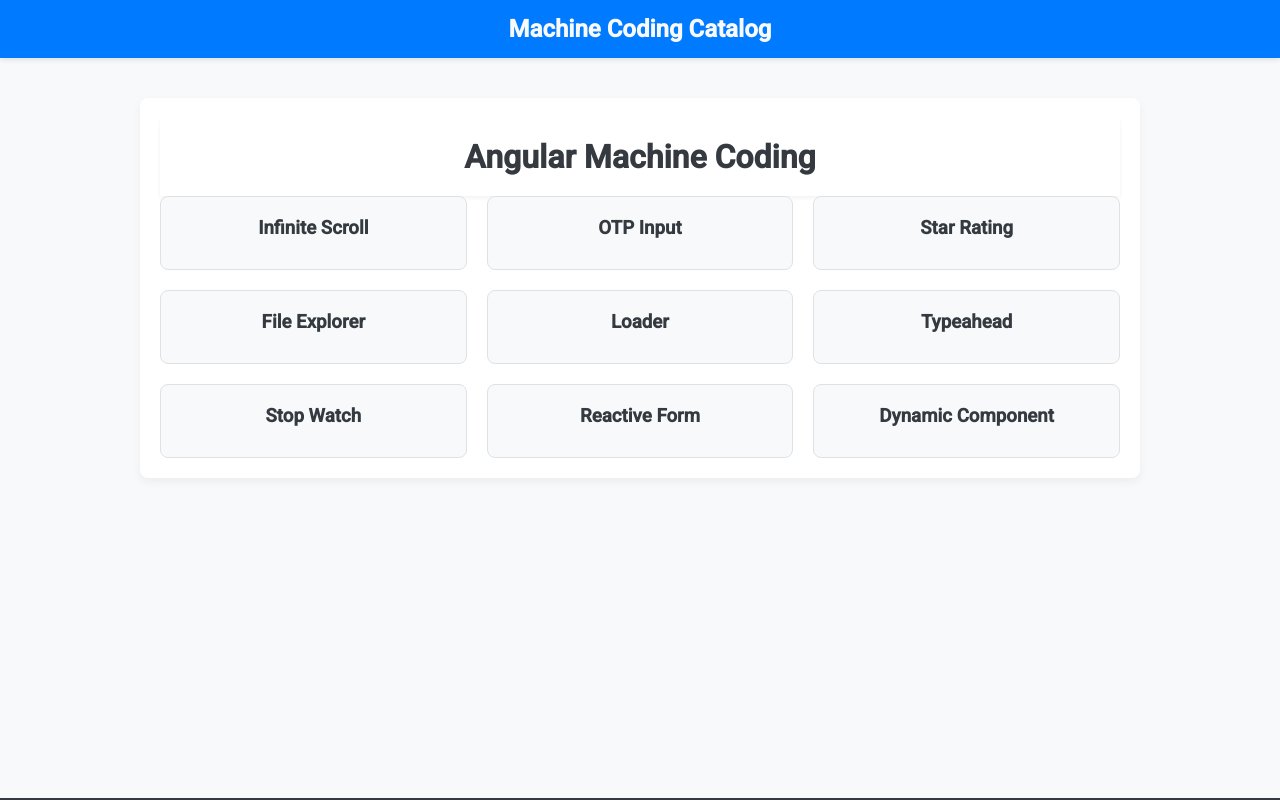
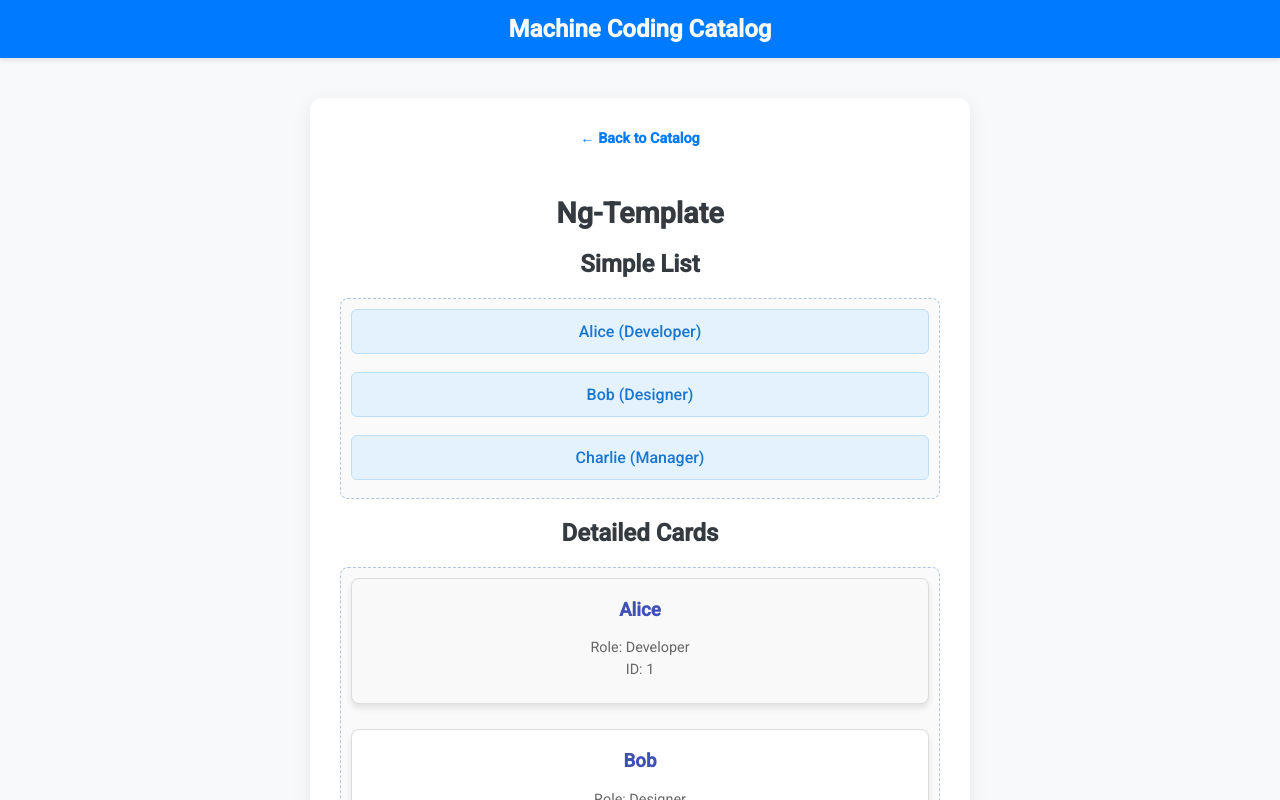
Before and after one commit to hi-shekhar/angular_machine_coding, an Angular app: page /ng-template in a window 1280 px wide. Before the commit this address led to /. Shown: the top 800 px of the page. Built offline with nearby package versions, Linux system fonts and the light colour scheme.

Commit message:
ng-template

```diff
--- a/src/app/app.routes.ts
+++ b/src/app/app.routes.ts
@@ -80,6 +80,14 @@ export const routes: Routes = [
     title: 'dynamic',
   },
   {
+    path: 'ng-template',
+    loadComponent: () =>
+      import('./features/ngtemplate/ngtemplate.component').then(
+        (c) => c.NgtemplateComponent
+      ),
+    title: 'ng-template',
+  },
+  {
     path: '**',
     redirectTo: '',
     pathMatch: 'full',
--- a/src/app/data/projects.ts
+++ b/src/app/data/projects.ts
@@ -39,6 +39,10 @@ const projects: Project[] = [
     id: 'dynamic',
     name: 'Dynamic Component',
   },
+  {
+    id: 'ng-template',
+    name: 'NgTemplate',
+  },
 ];
 
 export default projects;
--- /dev/null
+++ b/src/app/features/ngtemplate/ngtemplate.component.html
@@ -0,0 +1,21 @@
+<div class="page-container">
+  <a routerLink="/" class="back-link">&larr; Back to Catalog</a>
+  <h2 class="page-title">Ng-Template</h2>
+  <h2>Simple List</h2>
+  <app-list [items]="users" [itemTemplate]="simpleTemplate"></app-list>
+
+  <h2>Detailed Cards</h2>
+  <app-list [items]="users" [itemTemplate]="cardTemplate"></app-list>
+
+  <ng-template #simpleTemplate let-user>
+    <div class="list-item">{{ user.name }} ({{ user.role }})</div>
+  </ng-template>
+
+  <ng-template #cardTemplate let-user let-isEven="isEven">
+    <div class="card" [class.even]="isEven">
+      <h3>{{ user.name }}</h3>
+      <p>Role: {{ user.role }}</p>
+      <p>ID: {{ user.id }}</p>
+    </div>
+  </ng-template>
+</div>
--- /dev/null
+++ b/src/app/features/ngtemplate/ngtemplate.component.scss
@@ -0,0 +1,43 @@
+.list-item {
+  background-color: #e3f2fd;
+  color: #1976d2;
+  border: 1px solid #bbdefb;
+  border-radius: 6px;
+  padding: 12px;
+  margin-bottom: 8px;
+  font-weight: 500;
+  transition: transform 0.2s ease-in-out;
+}
+
+.list-item:hover {
+  transform: translateX(5px);
+}
+
+.card {
+  background-color: #fff;
+  border: 1px solid #ddd;
+  border-radius: 8px;
+  padding: 20px;
+  margin-bottom: 15px;
+  box-shadow: 0 4px 6px rgba(0, 0, 0, 0.1);
+  transition: box-shadow 0.3s ease-in-out;
+}
+
+.card:hover {
+  box-shadow: 0 6px 12px rgba(0, 0, 0, 0.15);
+}
+
+.card h3 {
+  margin-top: 0;
+  color: #3f51b5;
+}
+
+.card p {
+  margin: 5px 0;
+  font-size: 0.9em;
+  color: #666;
+}
+
+.even {
+  background-color: #f9f9f9;
+}
--- /dev/null
+++ b/src/app/features/ngtemplate/ngtemplate.component.ts
@@ -0,0 +1,52 @@
+import { Component, Input, TemplateRef } from '@angular/core';
+import { CommonModule } from '@angular/common';
+import { RouterLink } from '@angular/router';
+
+@Component({
+  selector: 'app-list',
+  standalone: true,
+  imports: [CommonModule],
+  template: `<div class="list-container">
+    @for (item of items; track $index) {
+    <ng-container
+      [ngTemplateOutlet]="itemTemplate"
+      [ngTemplateOutletContext]="{ $implicit: item, isEven: $index % 2 === 0 }"
+    >
+    </ng-container>
+    }
+  </div>`,
+  styles: [
+    `
+      .list-container {
+        display: flex;
+        flex-direction: column;
+        gap: 10px;
+        padding: 10px;
+        border: 1px dashed #b0c4de;
+        border-radius: 8px;
+        background-color: #fafafa;
+      }
+    `,
+  ],
+})
+export class ListComponent {
+  // Receives the data to display
+  @Input() items: any[] = [];
+
+  // Receives the template blueprint from the parent
+  @Input() itemTemplate!: TemplateRef<any>;
+}
+
+@Component({
+  selector: 'app-ngtemplate',
+  imports: [ListComponent, RouterLink],
+  templateUrl: './ngtemplate.component.html',
+  styleUrl: './ngtemplate.component.scss',
+})
+export class NgtemplateComponent {
+  users = [
+    { id: 1, name: 'Alice', role: 'Developer' },
+    { id: 2, name: 'Bob', role: 'Designer' },
+    { id: 3, name: 'Charlie', role: 'Manager' },
+  ];
+}
```
